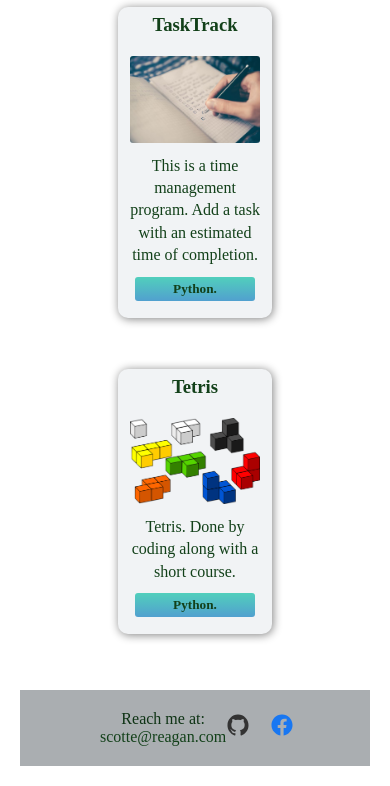
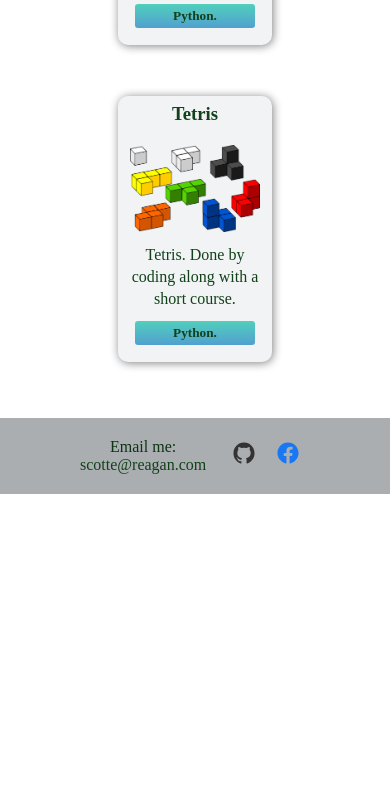
Before and after one commit to scotteifel/MySite, a website built with Parcel: page index.html in a window 390 px wide. Shown: the part 3051-3837 px from the top of the page. After the commit the page ends 3545 px from the top, so only its background shows below. Built offline with nearby package versions, Linux system fonts and the light colour scheme; a web font is replaced by a local one.

Commit message:
Page styling adjustments

```diff
--- a/index.html
+++ b/index.html
@@ -176,7 +176,7 @@
 
     <footer class="footer" id="contact">
       <div class="address-col">
-        <p class="contact-request">Reach me at:</p>
+        <p class="contact-request">Email me:</p>
         <p class="address">scotte@reagan.com</p>
       </div>
 
--- a/src/main.css
+++ b/src/main.css
@@ -305,6 +305,10 @@ h4 {
 /* //////////////////////////////////  */
 
 @media only screen and (max-width: 775px) {
+  body {
+    margin: 0;
+  }
+
   .project {
     display: grid;
     width: 100%;
@@ -321,9 +325,17 @@ h4 {
   .project li:hover {
     transform: none;
   }
+
+  .footer {
+    justify-content: space-between;
+  }
 }
 
 @media only screen and (max-width: 560px) {
+  .hero-text-box h3 {
+    margin-top: 10px;
+  }
+
   .btn-mobile-nav {
     display: flex;
     align-self: center;
@@ -362,6 +374,10 @@ h4 {
     visibility: hidden;
   }
 
+  .hero-text-box {
+    margin: 50px;
+  }
+
   .nav-open .nav-list {
     opacity: 1;
     pointer-events: auto;
@@ -387,4 +403,8 @@ h4 {
     background-color: transparent;
     transition: background-color 0.2s;
   }
+
+  .address-col {
+    margin-right: 25px;
+  }
 }
```
